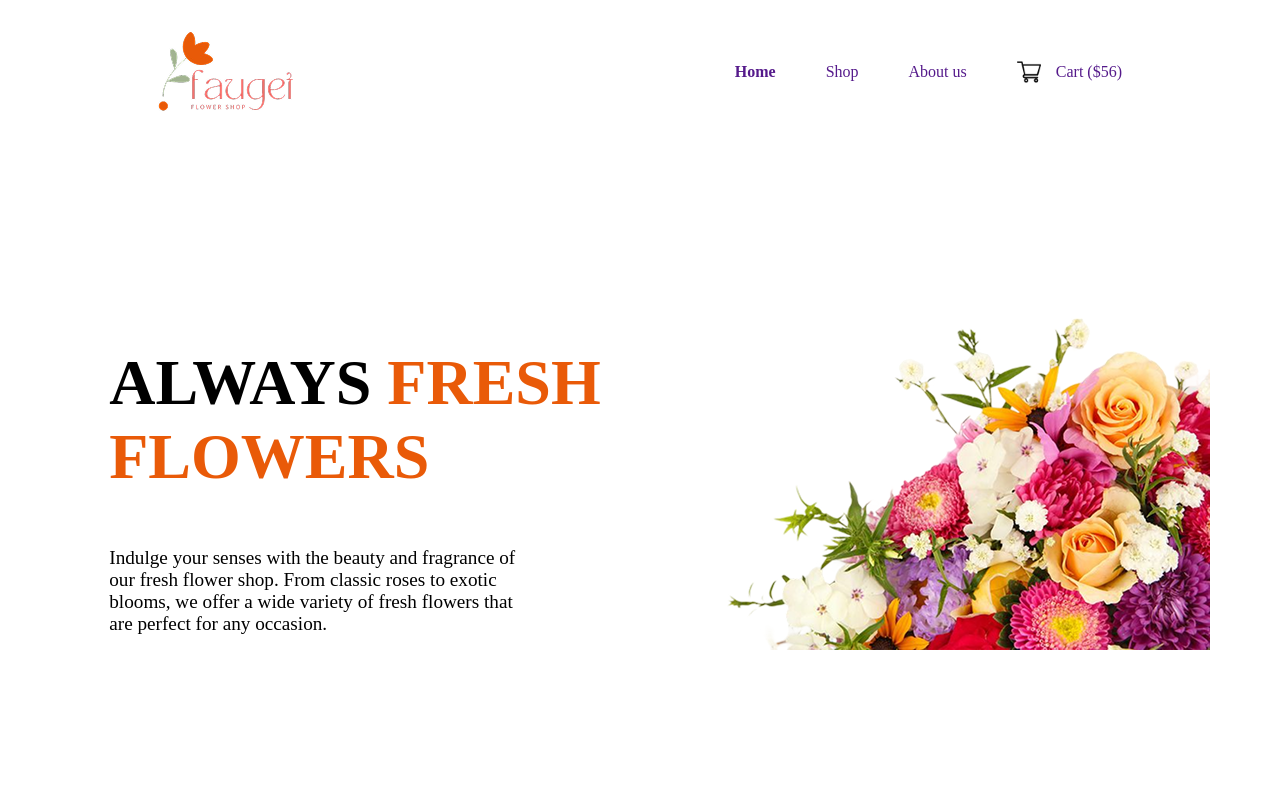
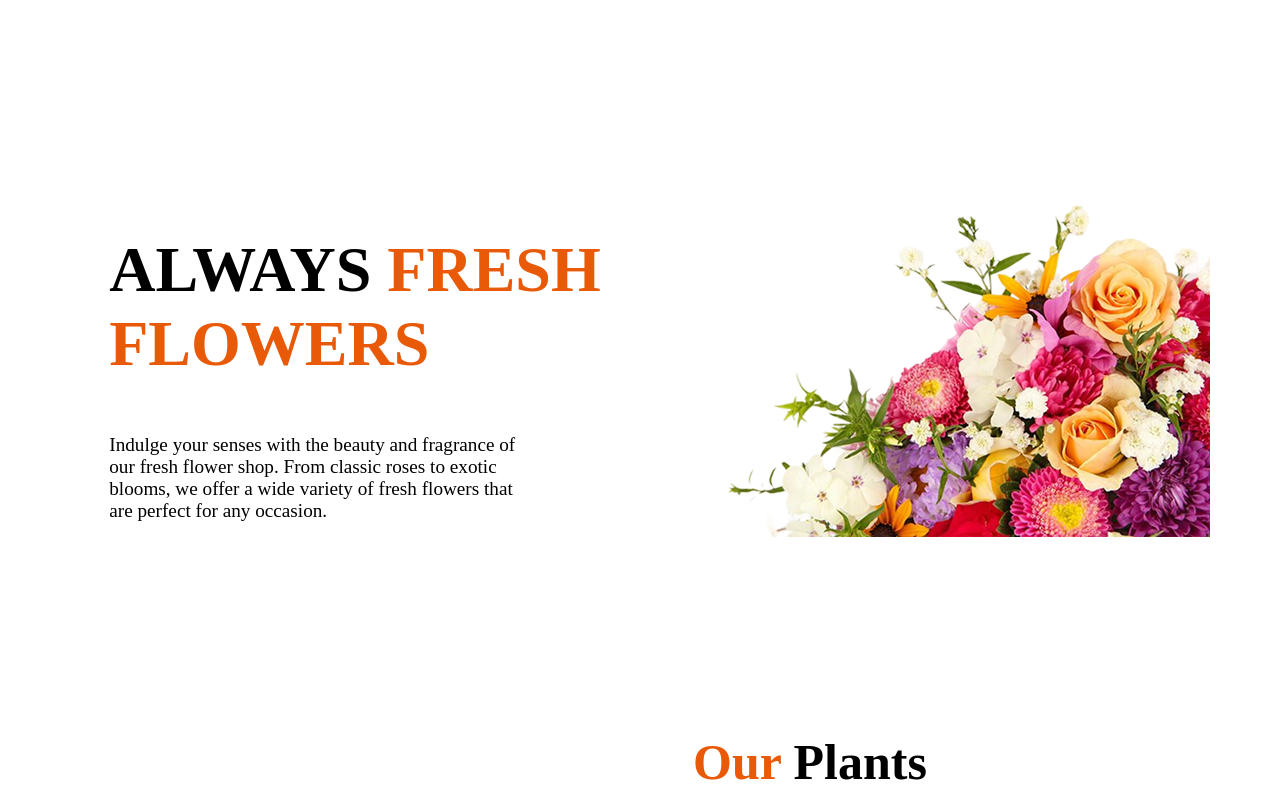
Before and after one commit to shams-labib/assignment, a plain HTML site: page index.html in a window 1280 px wide. Shown: the top 800 px of the page. Drawn offline with Linux system fonts and the light colour scheme.

Commit message:
missing nav

```diff
--- a/index.html
+++ b/index.html
@@ -8,18 +8,7 @@
 </head>
 <body>
     <header>
-        <nav class="navber">
-         <img src="images/logo.png" alt="logo">
-             <ul class="nav-links ">
-                <li class="bold display-none"><a href="">Home</a></li>
-                <li class="display-none"><a href="">Shop</a></li>
-                <li class="display-none"><a href="">About us</a></li>
-                <div class="cart-pointer">
-                <img class="nav-icon" src="images/shopping-cart.png" alt="">
-                <li><a href="">Cart ($56)</a></li>
-                </div>
-             </ul>
-        </nav>
+
     </header>
 
     <main>
```
